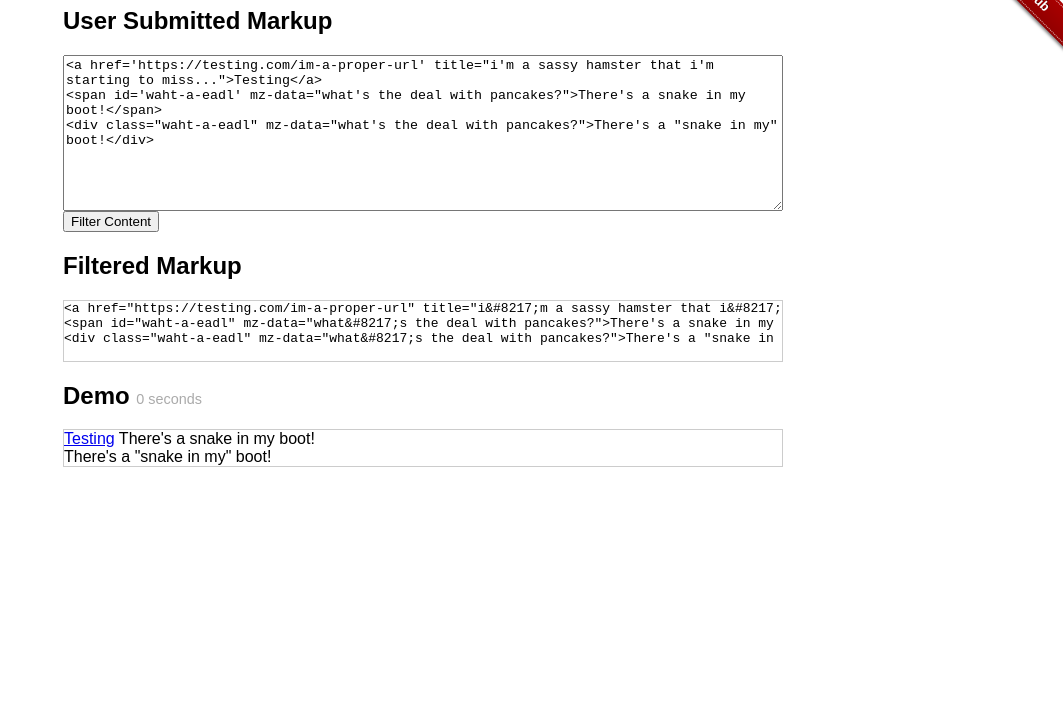
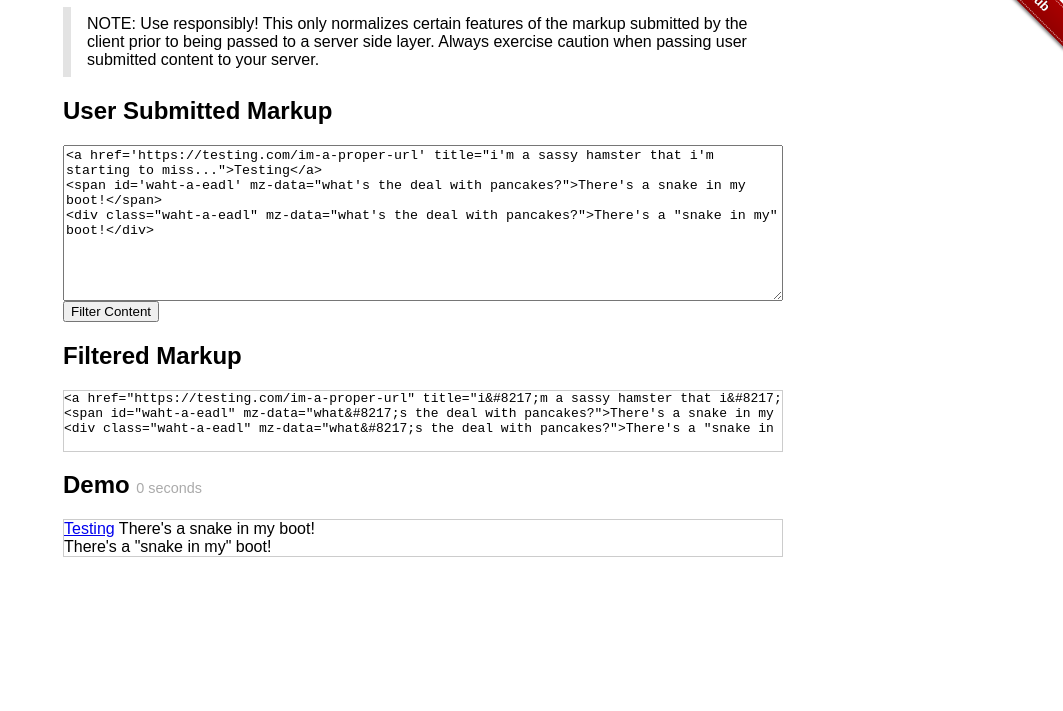
Before and after one commit to GiggleboxStudios/labs-html-filtering, a plain HTML site: page index.html in a window 1280 px wide. Shown: the part 89-800 px from the top of the page, without its empty margins (217-1280 px from the left). Drawn offline with nearby package versions, Linux system fonts and the light colour scheme.

```diff
--- a/index.html
+++ b/index.html
@@ -18,6 +18,11 @@
       overflow: scroll;
       margin: 0;
       padding: 1rem;
+    }
+    blockquote {
+      padding: 0.5rem 1rem;
+      margin: 0;
+      border-left: 8px solid #e3e3e3;
     }
     .container {
       position: relative;
@@ -56,12 +61,14 @@
 
   <div class="github-fork-ribbon-wrapper right">
     <div class="github-fork-ribbon">
-      <a href="https://github.com/simonwhitaker/github-fork-ribbon-css">Fork me on GitHub</a>
+      <a href="https://github.com/giggleboxstudios/labs-html-filtering">Fork me on GitHub</a>
     </div>
   </div>
 
   <div class="container">
     <h1>Simple user submitted markup filter</h1>
+
+    <blockquote>NOTE: Use responsibly! This only normalizes certain features of the markup submitted by the client prior to being passed to a server side layer. Always exercise caution when passing user submitted content to your server.</blockquote>
 
     <h2>User Submitted Markup</h2>
     <textarea name="" id="content-container" cols="100" rows="10" data-container="input">
```
Also changed, not shown: 2 other files.
